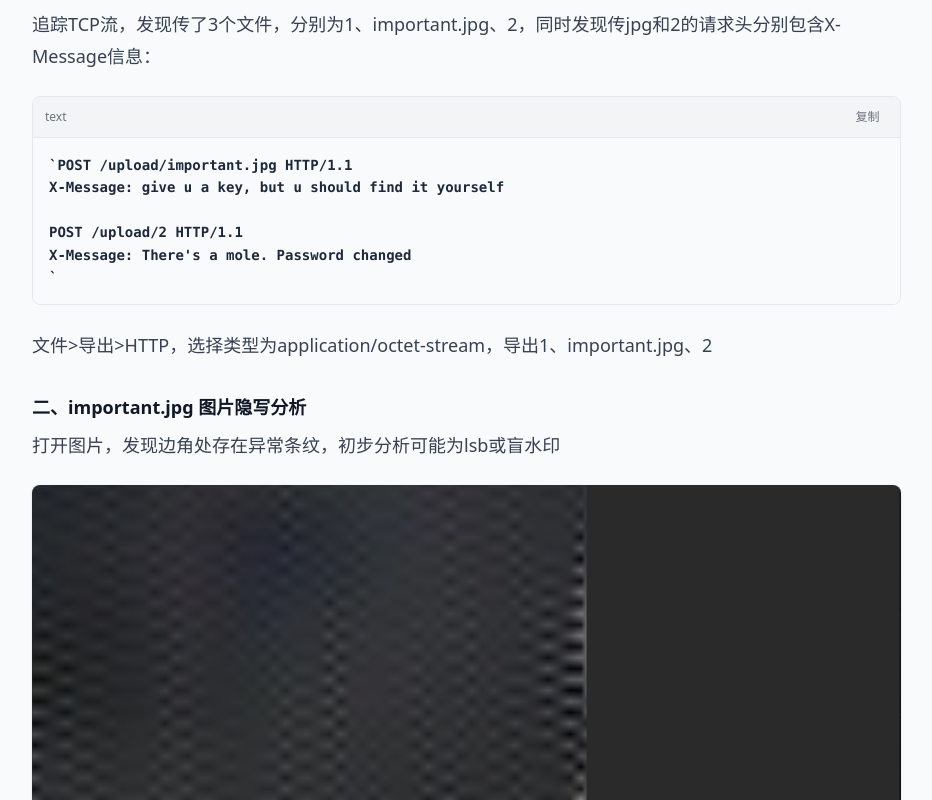
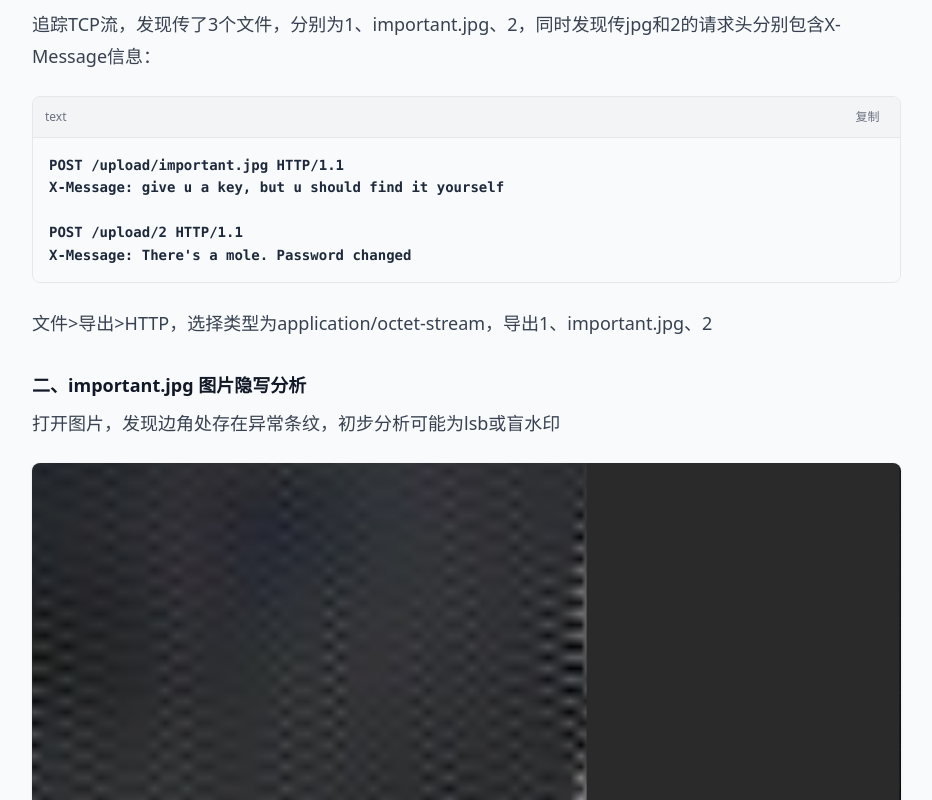
Before and after one commit to hao0632/my-blog, a Next.js app: page /posts/0psu3-2026.5.16-misc in a window 1280 px wide. Shown: the part 1040-1840 px from the top of the page, without its empty margins (48-980 px from the left). Built offline with nearby package versions, Linux system fonts and the light colour scheme.

Commit message:
fix: remove unwanted backticks from code blocks

```diff
--- a/src/app/globals.css
+++ b/src/app/globals.css
@@ -1,6 +1,16 @@
 @tailwind base;
 @tailwind components;
 @tailwind utilities;
+
+/* 移除代码块的伪元素反引号 */
+.prose code::before,
+.prose code::after,
+.prose pre::before,
+.prose pre::after,
+.prose pre code::before,
+.prose pre code::after {
+  content: '' !important;
+}
 
 :root {
   --foreground-rgb: 0, 0, 0;
--- a/src/components/CodeBlockWrapper.tsx
+++ b/src/components/CodeBlockWrapper.tsx
@@ -16,12 +16,8 @@ export default function CodeBlockWrapper({ htmlContent }: { htmlContent: string
       const match = className.match(/language-(\w+)/);
       const language = match ? match[1] : 'text';
 
-      // 获取代码内容并清理可能存在的反引号
-      let codeContent = codeElement.innerHTML;
-
-      // 移除代码内容前后可能存在的反引号
-      codeContent = codeContent.replace(/^`+/, '').replace(/`+$/, '');
-      codeContent = codeContent.replace(/^\s*`/, '').replace(/`\s*$/, '');
+      // 获取代码内容
+      const codeContent = codeElement.innerHTML;
 
       const wrapper = document.createElement('div');
       wrapper.className = 'code-block-wrapper rounded-lg overflow-hidden border border-gray-200 bg-gray-50';
--- a/tailwind.config.ts
+++ b/tailwind.config.ts
@@ -13,6 +13,43 @@ const config: Config = {
         primary: "#2563eb",
         secondary: "#7c3aed",
       },
+      typography: {
+        DEFAULT: {
+          css: {
+            code: {
+              backgroundColor: "transparent",
+              padding: "0",
+              "&::before": {
+                content: '""',
+              },
+              "&::after": {
+                content: '""',
+              },
+            },
+            pre: {
+              backgroundColor: "transparent",
+              padding: "0",
+              margin: "0",
+              "&::before": {
+                content: '""',
+              },
+              "&::after": {
+                content: '""',
+              },
+            },
+            "pre code": {
+              backgroundColor: "transparent",
+              padding: "0",
+              "&::before": {
+                content: '""',
+              },
+              "&::after": {
+                content: '""',
+              },
+            },
+          },
+        },
+      },
     },
   },
   plugins: [typography],
```
